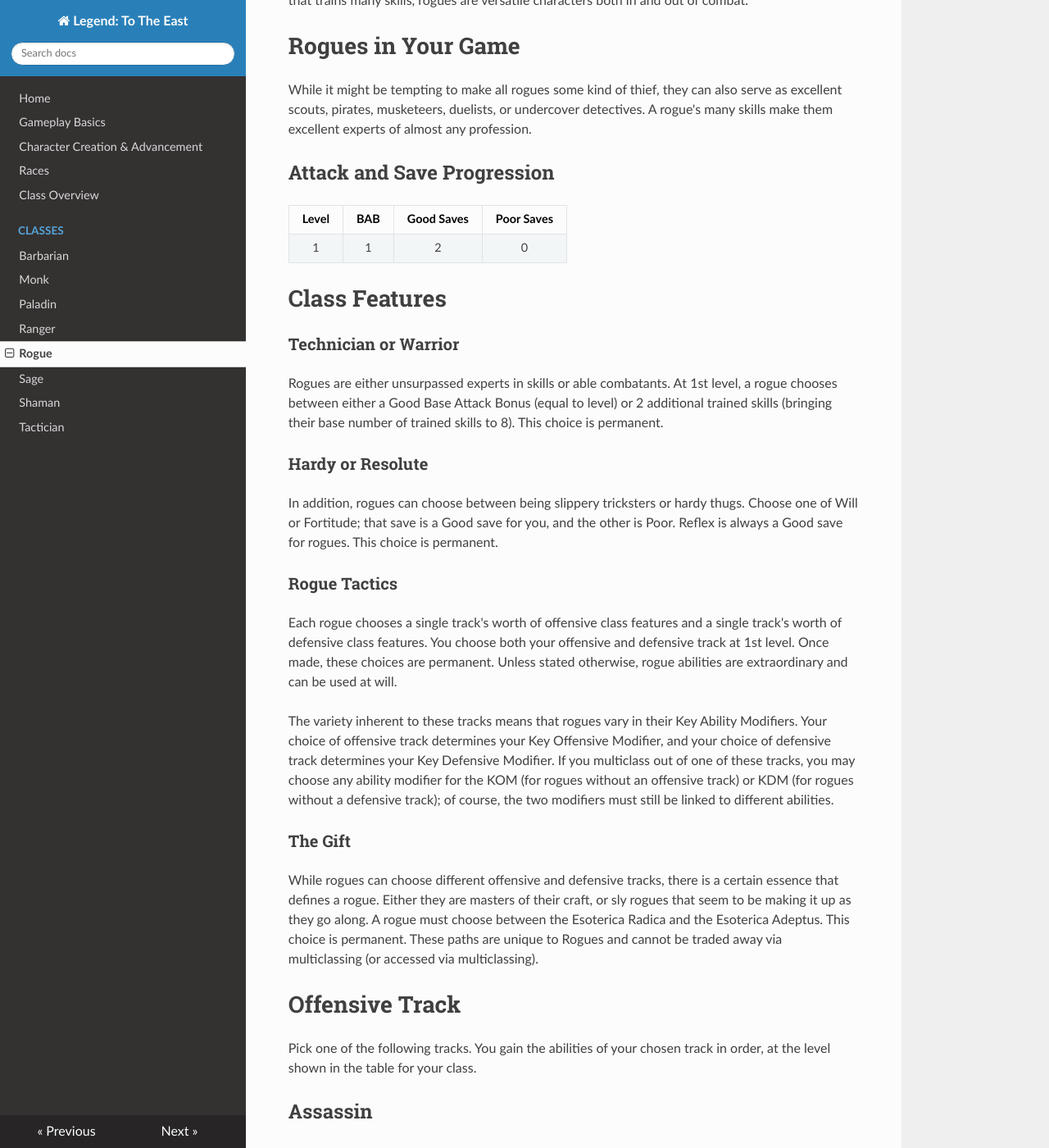
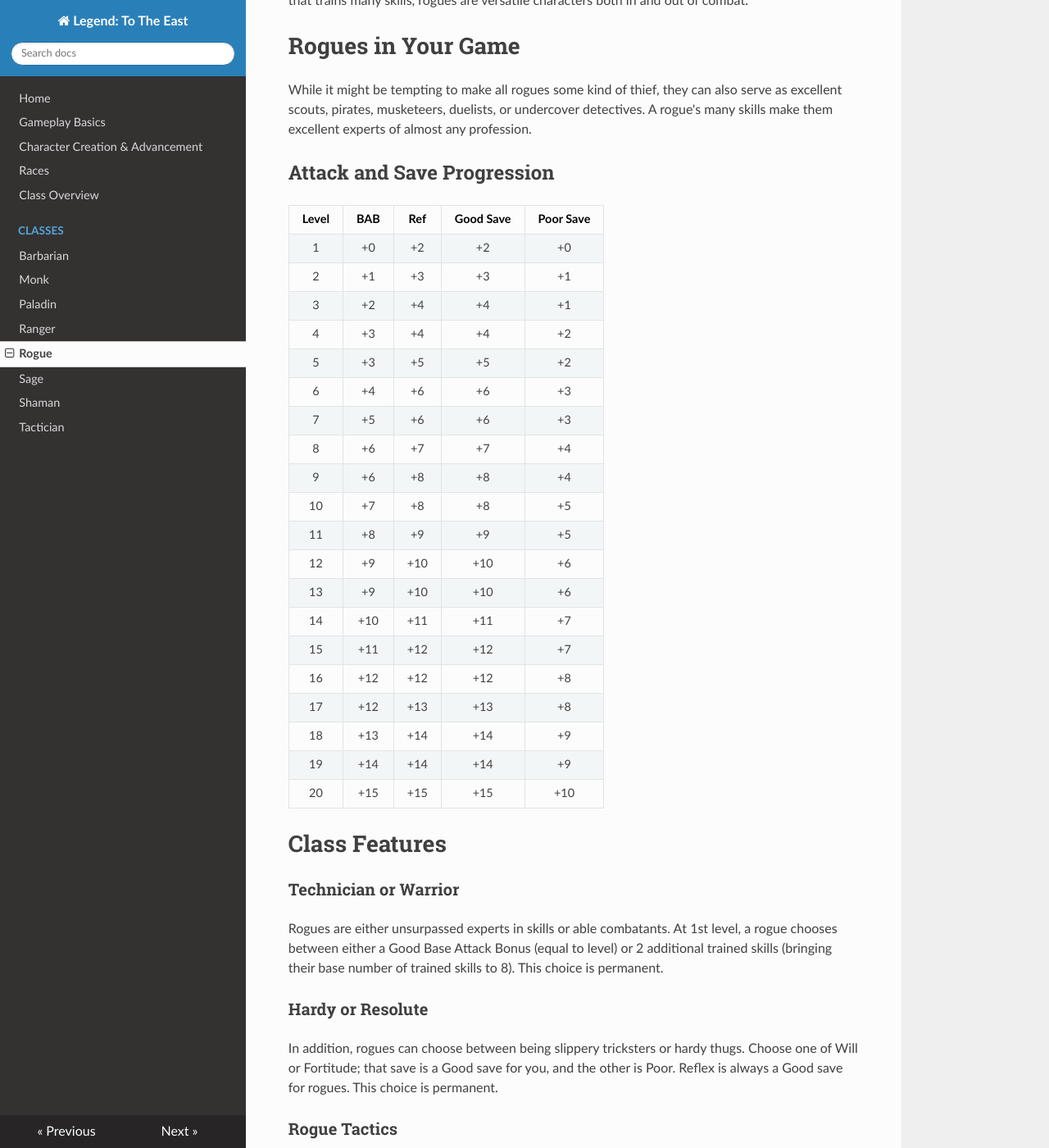
Before and after one commit to cpollack/legend-docs, an MkDocs documentation site: the page built from docs/classes/rogue.md, in a window 1280 px wide and 1400 px high, scrolled down 828 px. Shown: the whole window at 82% size. Built offline with MkDocs 1.6.1, drawn with Linux system fonts in a browser that asks for light colours; nearby versions of some CDN libraries; old or Windows-style settings are respelled for this version of MkDocs.

Commit message:
Completed BAB, Saves chart.

```diff
--- a/docs/classes/rogue.md
+++ b/docs/classes/rogue.md
@@ -25,9 +25,28 @@ While it might be tempting to make all rogues some kind of thief, they can also
 
 ## Attack and Save Progression
 
-|Level|BAB|Good Saves|Poor Saves|
-|:---:|:-:|:--------:|:--------:|
-|1 |1 |2 |0 |
+|Level|BAB|Ref|Good Save|Poor Save|
+|:---:|:-:|:-:|:--------:|:--------:|
+|1 |+0 |+2 |+2 |+0 |
+|2 |+1 |+3 |+3 |+1 |
+|3 |+2 |+4 |+4 |+1 |
+|4 |+3 |+4 |+4 |+2 |
+|5 |+3 |+5 |+5 |+2 |
+|6 |+4 |+6 |+6 |+3 |
+|7 |+5 |+6 |+6 |+3 |
+|8 |+6 |+7 |+7 |+4 |
+|9 |+6 |+8 |+8 |+4 |
+|10 |+7 |+8 |+8 |+5 |
+|11 |+8 |+9 |+9 |+5 |
+|12 |+9 |+10 |+10 |+6 |
+|13 |+9 |+10 |+10 |+6 |
+|14 |+10 |+11 |+11 |+7 |
+|15 |+11 |+12 |+12 |+7 |
+|16 |+12 |+12 |+12 |+8 |
+|17 |+12 |+13 |+13 |+8 |
+|18 |+13 |+14 |+14 |+9 |
+|19 |+14 |+14 |+14 |+9 |
+|20 |+15 |+15 |+15 |+10 |
 
 # Class Features
 
```
